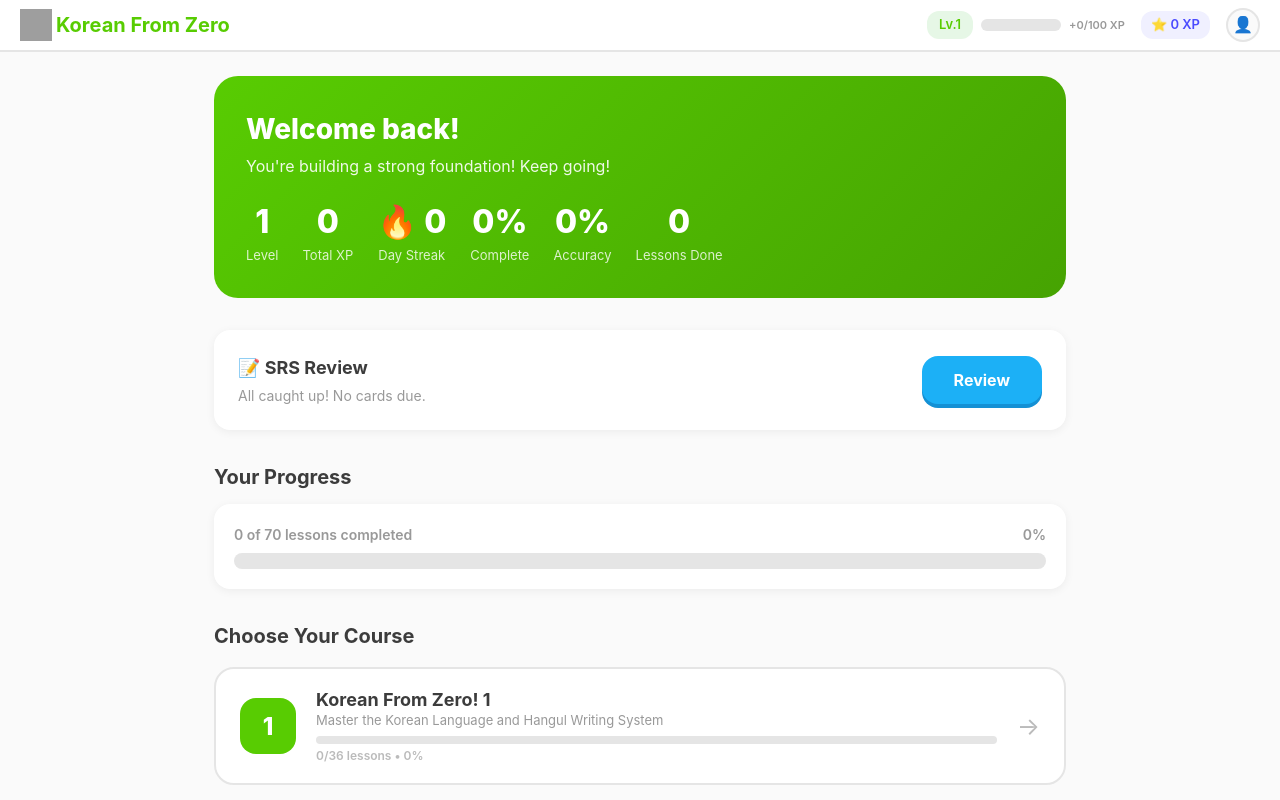
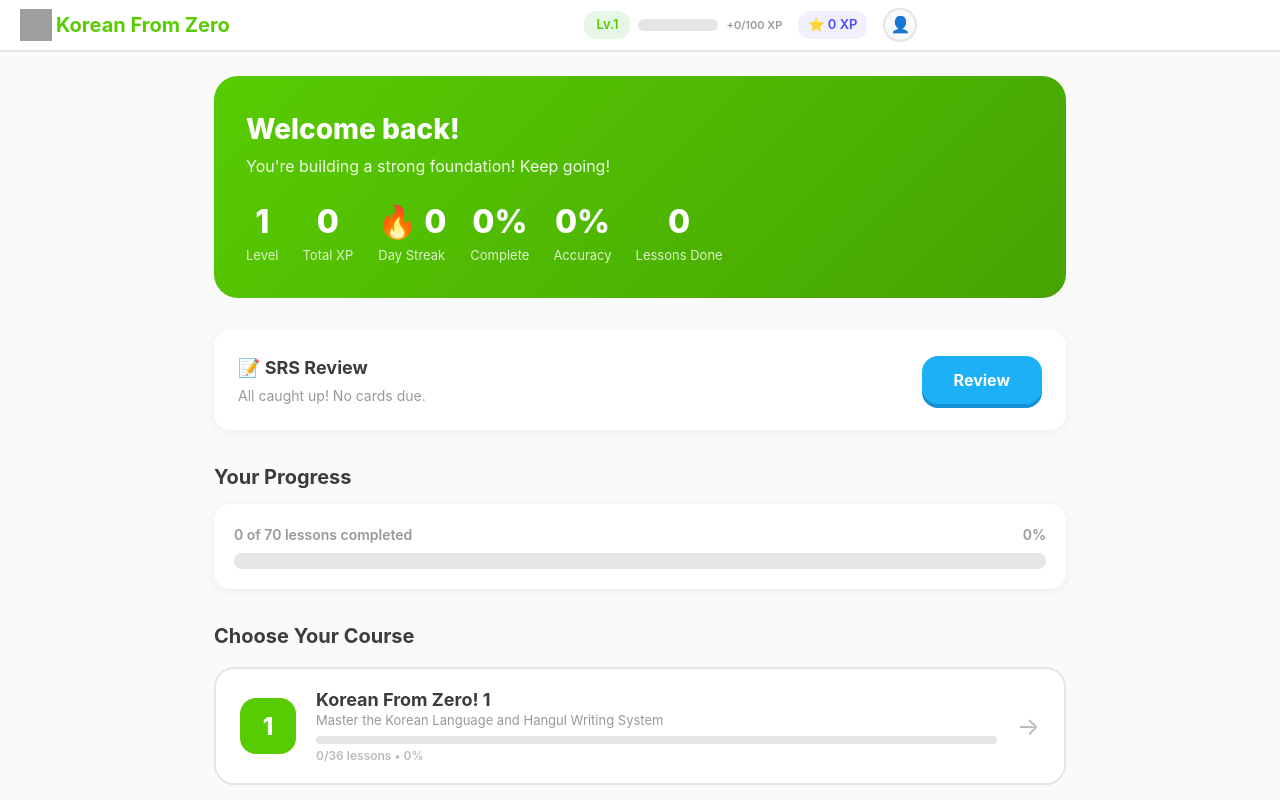
Before and after one commit to eddshine/Korean_From_Zero, a React (Vite) app: page / in a window 1280 px wide. Built offline with nearby package versions, Linux system fonts and the light colour scheme; grey boxes are pictures that could not be loaded.

Commit message:
Center right-side nav elements evenly in header

```diff
--- a/src/components/Header.tsx
+++ b/src/components/Header.tsx
@@ -39,7 +39,7 @@
         {mob ? 'KFZ' : 'Korean From Zero'}
       </button>
 
-      <div style={{ display: 'flex', alignItems: 'center', gap: mob ? '6px' : '16px', flexShrink: 1, minWidth: 0 }}>
+      <div style={{ display: 'flex', alignItems: 'center', gap: mob ? '6px' : '16px', flex: 1, justifyContent: 'center', minWidth: 0 }}>
         <div style={{ display: 'flex', alignItems: 'center', gap: mob ? '3px' : '8px' }}>
           <div style={{
             background: '#E6F7E6',
```
